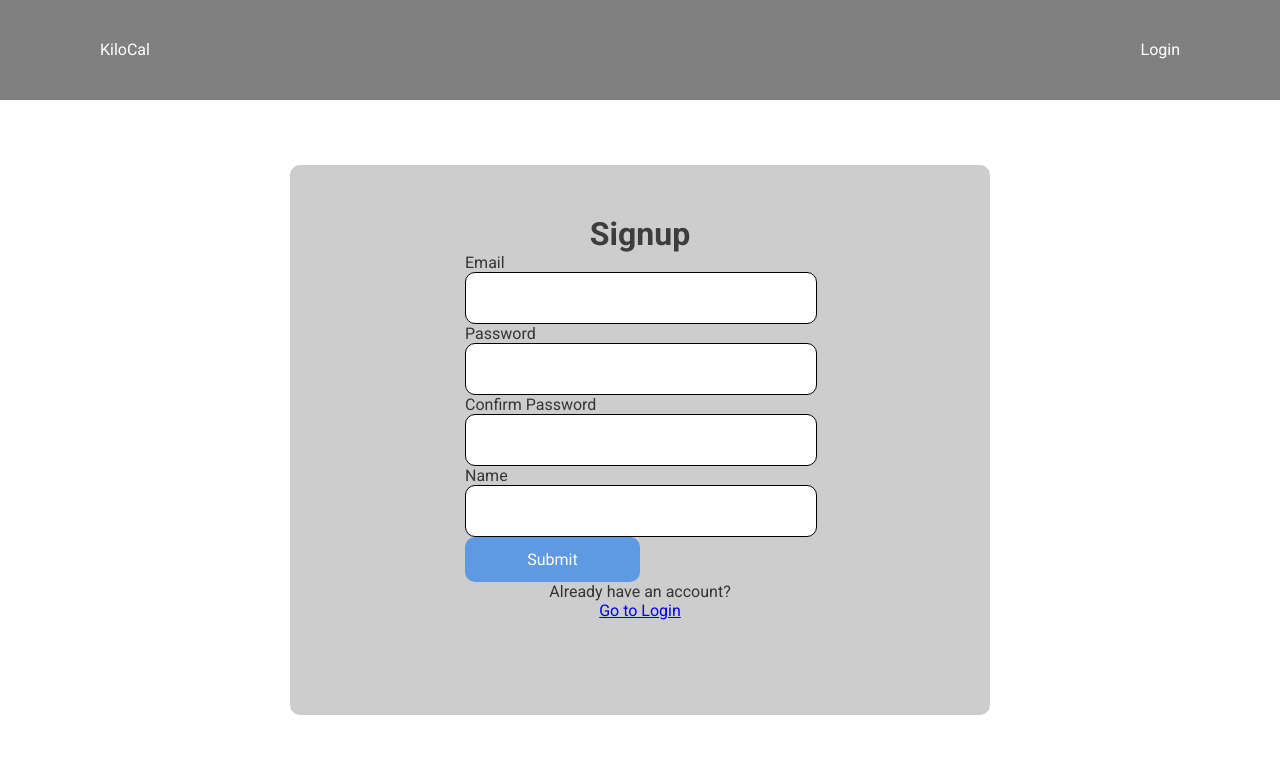
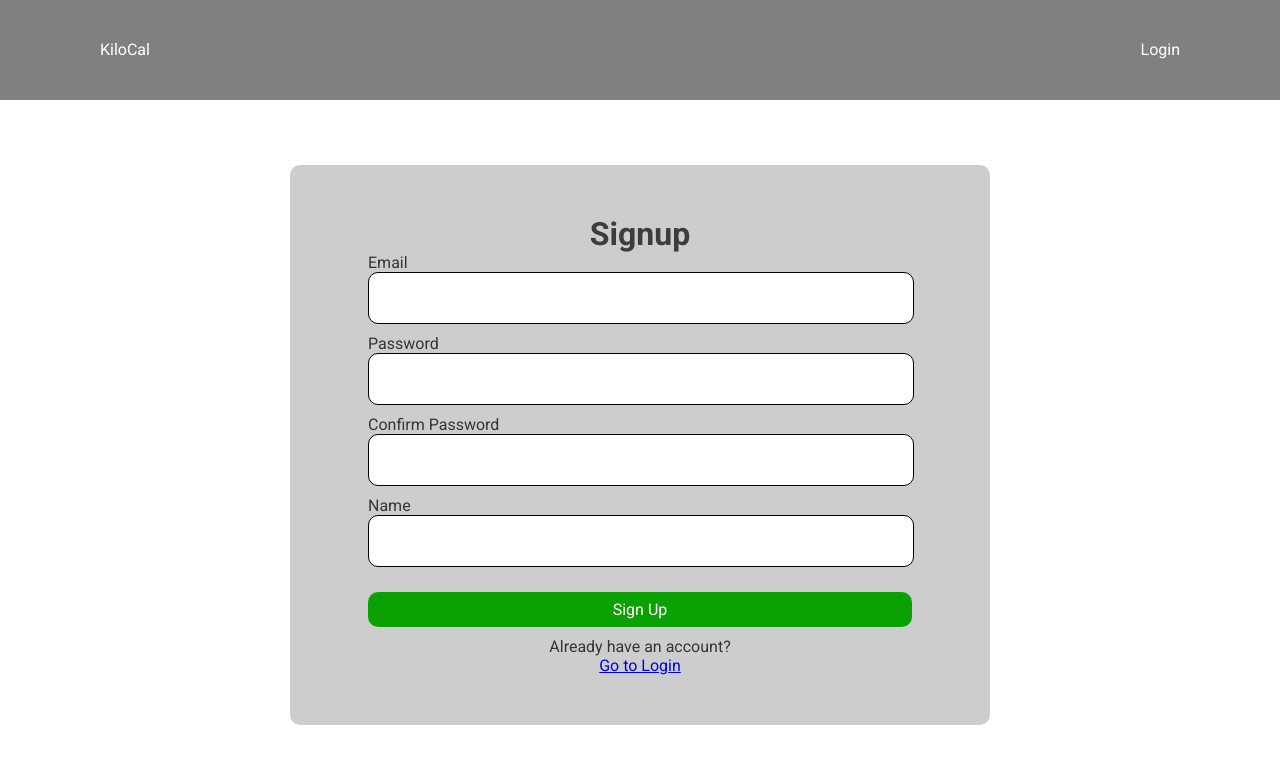
Before and after one commit to ansengarvin/kilocal, a React (Vite) app in the folder frontend/: page /signup in a window 1280 px wide. Shown: the top 764 px of the page. Built offline with nearby package versions, Linux system fonts and the light colour scheme; no server answers; a web font is replaced by a local one.

Commit message:
feat: better sign up page styling

```diff
--- a/frontend/src/routes/Login.tsx
+++ b/frontend/src/routes/Login.tsx
@@ -60,8 +60,9 @@ export function Login() {
           e.preventDefault()
           loginMutation.mutate({email, password})
         }}>
-          Email <input value={email} onChange={e=>setEmail(e.target.value)}/><br/>
-          Password <input value={password} type="password" onChange={e=>setPassword(e.target.value)}/><br/>
+          <label htmlFor="email">Email</label>
+          <input value={email} onChange={e=>setEmail(e.target.value)}/><br/>
+          <input value={password} type="password" onChange={e=>setPassword(e.target.value)}/><br/>
           <button type="submit">Login</button>
         </form>
         Don't have an account?<br/>
--- a/frontend/src/routes/Signup.tsx
+++ b/frontend/src/routes/Signup.tsx
@@ -129,7 +129,6 @@ export function Signup() {
                     }}
                     required
                 />
-
                 <label htmlFor="name">Name</label>
                 <input
                     type="text"
@@ -139,9 +138,12 @@ export function Signup() {
                     required
                 />
                 <br/>
-                <button type="submit">
-                    Submit
-                </button>
+                <div className="buttonSection">
+                    <button className="signup" type="submit">
+                        Sign Up
+                    </button>
+                </div>
+
             </form>
             Already have an account?<br/>
             <NavLink to="/login">Go to Login</NavLink>
--- a/frontend/src/styles/LoginStyle.tsx
+++ b/frontend/src/styles/LoginStyle.tsx
@@ -1,19 +1,16 @@
 import styled from "@emotion/styled";
 
 export const LoginStyle = styled.div`
-    height: 500px;
+    height: min-content;
     width: 700px;
     display: flex;
     flex-direction: column;
     align-items: center;
     background-color: #cdcdcd;
     padding-top: 50px;
+    padding-bottom: 50px;
     margin-top: 50px;
     border-radius: 10px;
-
-    form {
-        width: 50%;
-    }
 
     input {
         margin: 0;
@@ -29,10 +26,16 @@ export const LoginStyle = styled.div`
         border-radius: 10px;
         border: 1px solid black;
         background-color: white;
+        margin-bottom: 10px;
     }
 
-    label {
-        // Add custom styling for label if needed
+    div.buttonSection {
+        width: 100%;
+        display: flex;
+        flex-direction: column;
+        justify-content: center;
+        align-items: center;
+        margin-top: 15px;
     }
 
     button {
@@ -41,10 +44,19 @@ export const LoginStyle = styled.div`
         border: none;
         background: none;
         font: inherit;
-        width: 50%;
-        height: 45px;
+        height: 35px;
+        border-radius: 10px;
+        margin-bottom: 10px;
+        background-color: black;
+        color: white;
+        width: 100%;
+    }
+
+    button.login {
         background-color: #5e99e1;
-        border-radius: 10px;
-        color: white;
+    }
+
+    button.signup {
+        background-color: #0ba100;
     }
 `
```
